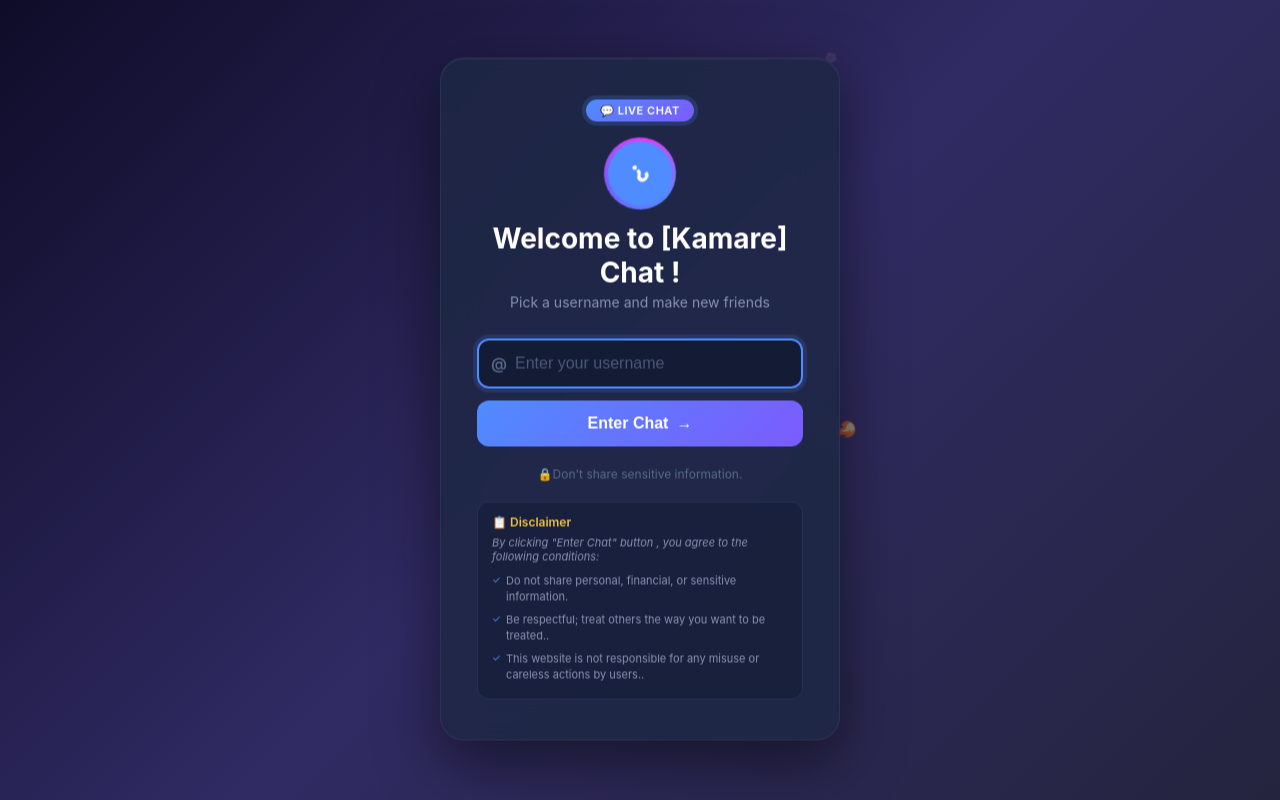
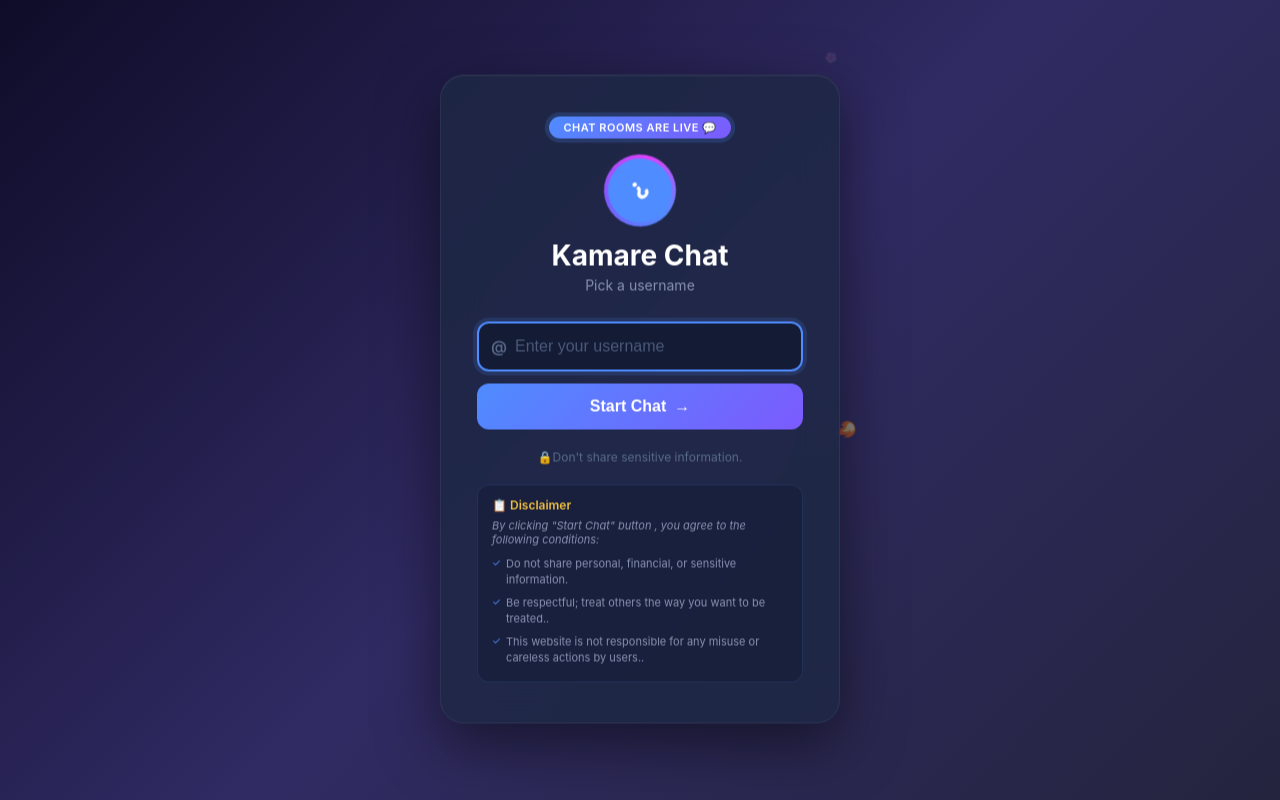
Before and after one commit to dkcngomes/chat-app, a React (Vite) app in the folder frontend/: page / in a window 1280 px wide. Built offline with nearby package versions, Linux system fonts and the light colour scheme; no server answers.

Commit message:
updated UI text

```diff
--- a/frontend/src/pages/LoginPage.tsx
+++ b/frontend/src/pages/LoginPage.tsx
@@ -69,7 +69,7 @@ export default function LoginPage() {
 
             <div className="login-card">
                 {/* Animated badge */}
-                <div className="login-badge">💬 Live Chat</div>
+                <div className="login-badge"> Chat rooms are Live 💬</div>
 
                 {/* Avatar preview */}
                 <div className="avatar-ring" style={{ "--avatar-color": avatarColor } as React.CSSProperties}>
@@ -78,8 +78,8 @@ export default function LoginPage() {
                     </div>
                 </div>
 
-                <h1>Welcome to  [Kamare] Chat !</h1>
-                <p className="subtitle">Pick a username and make new friends</p>
+                <h1>Kamare Chat</h1>
+                <p className="subtitle">Pick a username</p>
 
                 <form onSubmit={handleSubmit}>
                     <div className="input-wrapper">
@@ -96,7 +96,7 @@ export default function LoginPage() {
                     </div>
                     {error && <p className="error">{error}</p>}
                     <button type="submit" className="join-btn">
-                        <span>Enter Chat</span>
+                        <span>Start Chat</span>
                         <span className="btn-arrow">→</span>
                     </button>
                 </form>
@@ -107,7 +107,7 @@ export default function LoginPage() {
 
                 <div className="disclaimer">
                     <p className="disclaimer-title">📋 Disclaimer</p>
-                    <p className="disclaimer-agree">By clicking "Enter Chat" button , you agree to the following conditions:</p>
+                    <p className="disclaimer-agree">By clicking "Start Chat" button , you agree to the following conditions:</p>
                     <ul>
                         <li>Do not share personal, financial, or sensitive information.</li>
                         <li>Be respectful; treat others the way you want to be treated..</li>
```
